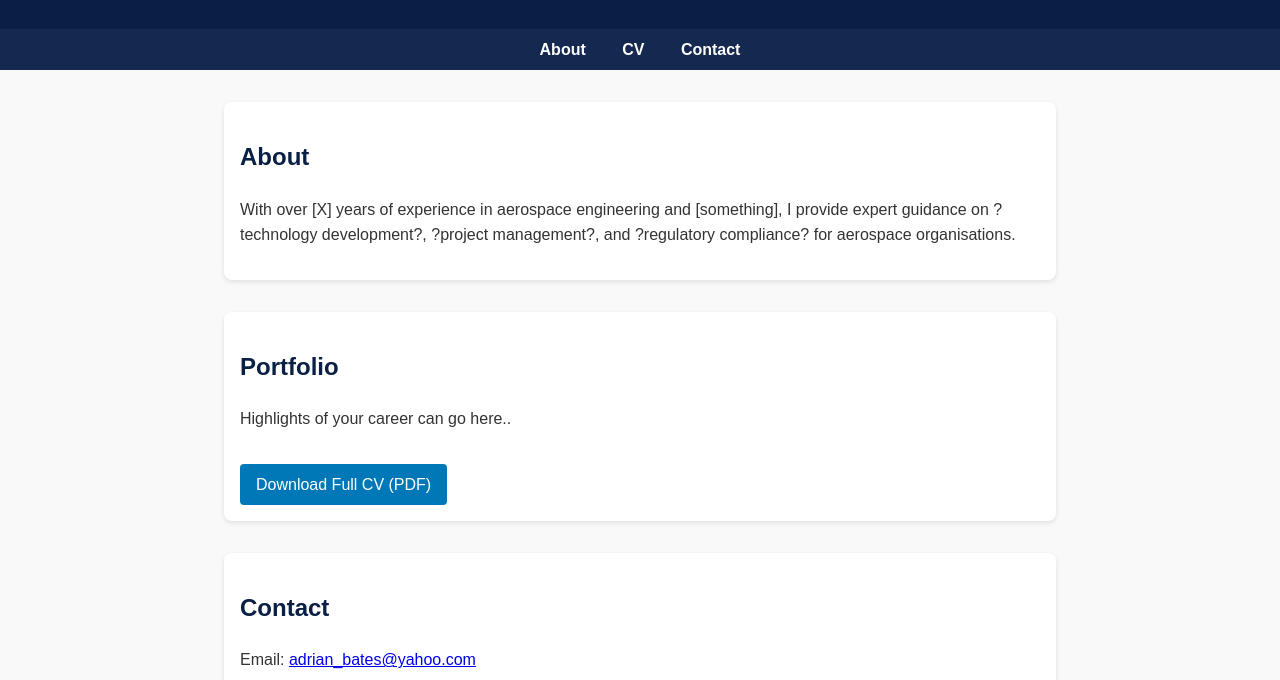
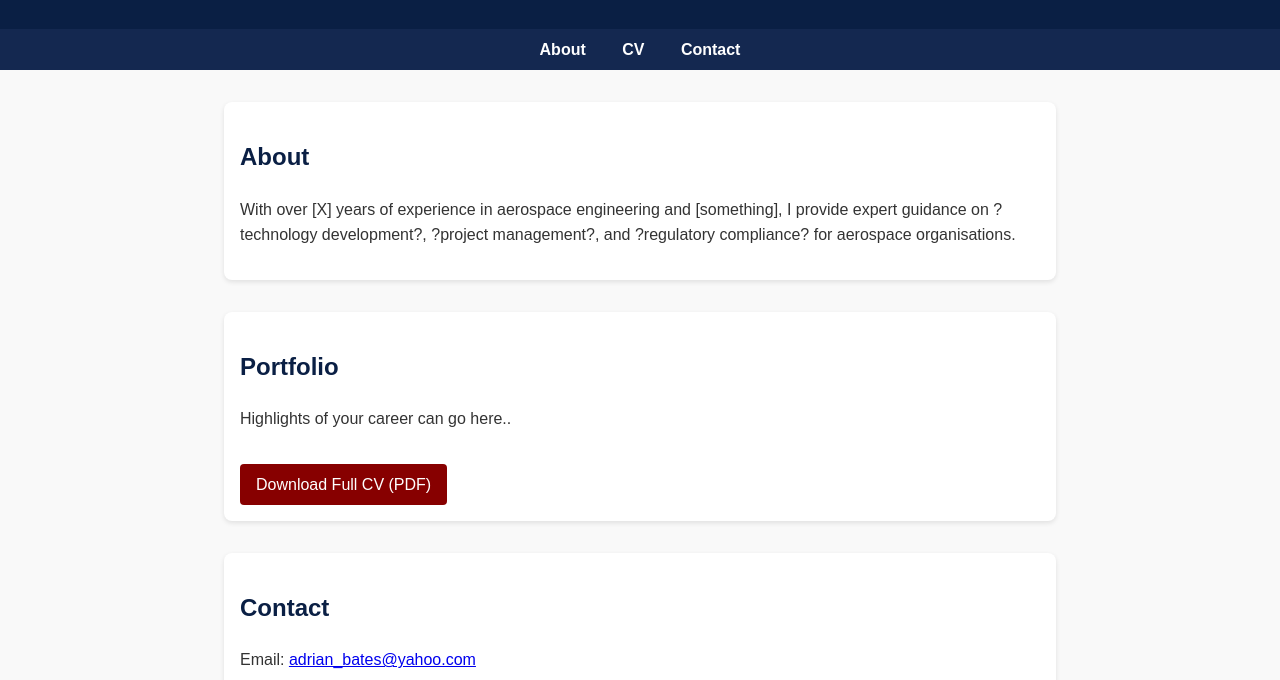
Before and after one commit to StrategeeConsulting/StrategeeConsulting.github.io, a plain HTML site: page index.html in a window 1280 px wide. Shown: the part 120-800 px from the top of the page. Drawn offline with Linux system fonts and the light colour scheme.

Commit message:
Update index.html

```diff
--- a/index.html
+++ b/index.html
@@ -58,13 +58,13 @@
       display: inline-block;
       margin-top: 1rem;
       padding: 0.5rem 1rem;
-      background: #0077b6;
+      background: #870000;
       color: white;
       text-decoration: none;
       border-radius: 4px;
     }
     .btn:hover {
-      background: #005f87;
+      background: #870000;
     }
   </style>
 </head>
```
